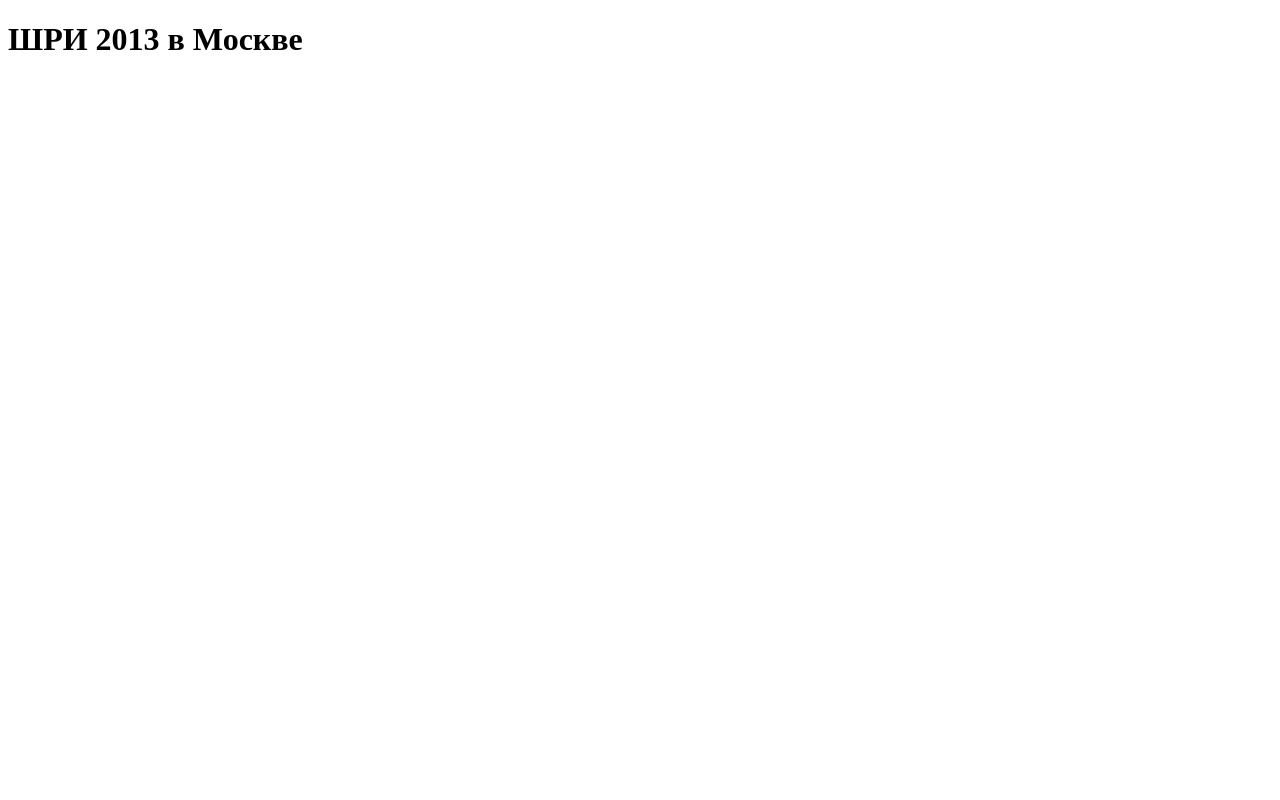
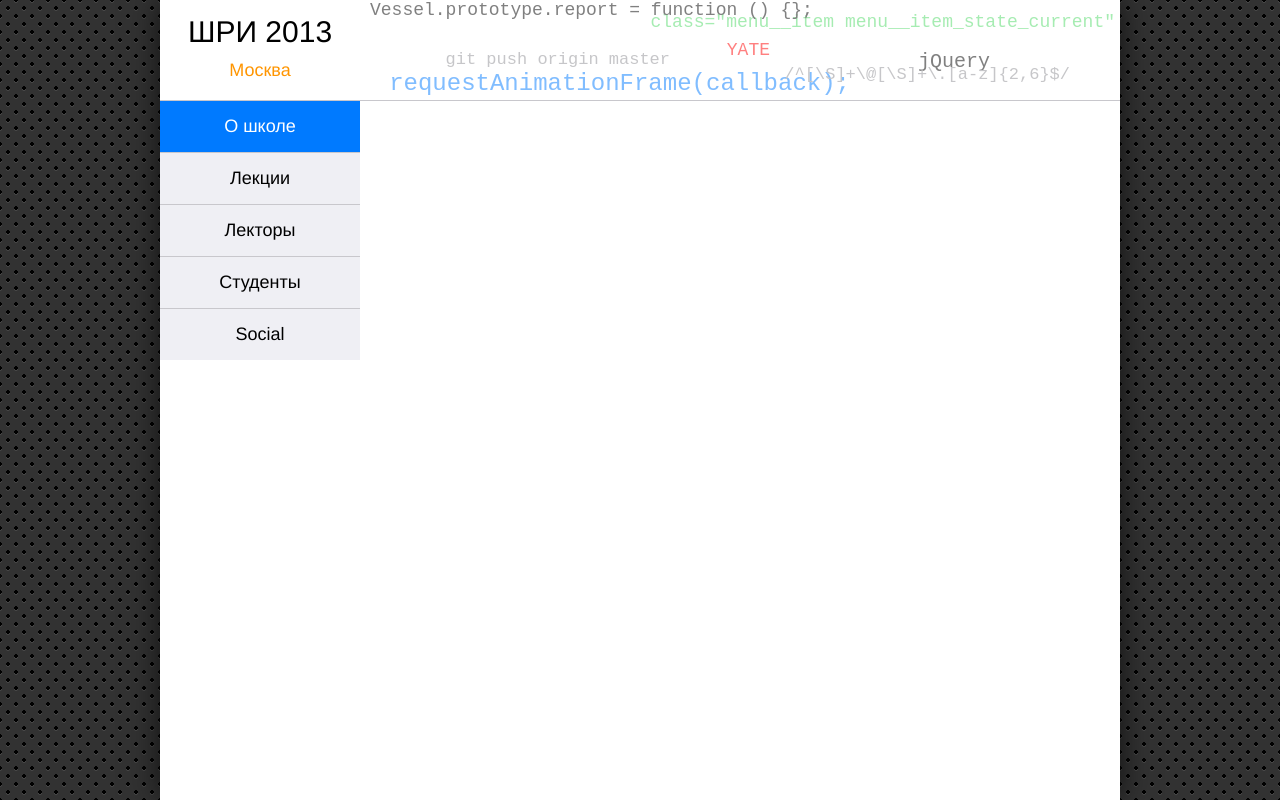
Before and after one commit to ololobus/shri-exam, a plain HTML site: page index.html in a window 1280 px wide. Drawn offline with Linux system fonts and the light colour scheme.

Commit message:
Верстка основных элементов страницы

```diff
--- a/css/main.css
+++ b/css/main.css
@@ -0,0 +1,147 @@
+*{
+  margin:0;
+  padding:0;
+  font-family:"Helvetica", "Arial";
+}
+
+body{
+  background:
+  radial-gradient(black 15%, transparent 16%) 0 0,
+  radial-gradient(black 15%, transparent 16%) 8px 8px,
+  radial-gradient(rgba(255,255,255,.1) 15%, transparent 20%) 0 1px,
+  radial-gradient(rgba(255,255,255,.1) 15%, transparent 20%) 8px 9px;
+  background-color:#323232;
+  background-size:16px 16px;
+}
+
+.white-substrate{
+  z-index:1;
+  background-color:white;
+  position:fixed;
+  top:0px;
+  bottom:0px;
+  left:50%;
+  margin-left:-480px;
+  width:960px;
+  box-shadow: 0 0 30px rgba(0,0,0,0.7);
+}
+
+.container{
+  z-index:2;
+  position:relative;
+  background:white;
+  width:960px;
+  margin:0 auto;
+}
+.container__row{
+  position:relative;
+}
+
+.main-title{
+  padding:15px 0px;
+  font-size:30px;
+  width:200px;
+  height:70px;
+  text-align:center;
+  display:inline-block;
+}
+.main-title__city{
+  font-size:18px;
+  color:#ff9500;
+}
+
+.theses{
+  overflow:hidden;
+  width:760px;
+  position:absolute;
+  height:100px;
+  top:0px;
+  right:0px;
+}
+.theses__white-fader{
+  position:absolute;
+  background-color:white;
+  z-index:4;
+  width:100%;
+  height:100%;
+  opacity:0.5;
+}
+.theses__thesis{
+  z-index:3;
+  position:absolute;
+  white-space:nowrap;
+  font-family:"Courier New", monospace;
+}
+.theses__thesis_1{
+  color:#4cd964;
+  font-size:18px;
+  right:5px;
+  top:12px;
+}
+.theses__thesis_2{
+  color:red;
+  font-size:18px;
+  right:350px;
+  top:40px;
+}
+.theses__thesis_3{
+  font-size:20px;
+  right:130px;
+  top:50px;
+}
+.theses__thesis_4{
+  color:#007aff;
+  font-size:24px;
+  right:270px;
+  top:70px;
+}
+.theses__thesis_5{
+  left:10px;
+  font-size:18px;
+}
+.theses__thesis_6{
+  color:#8e8e93;
+  top:65px;
+  right:50px;
+  font-size:17px;
+}
+.theses__thesis_7{
+  color:#8e8e93;
+  top:50px;
+  right:450px;
+  font-size:17px;
+}
+
+.menu{
+  position:fixed;
+  display:inline-block;
+  width:200px;
+}
+.menu__item{
+  display:block;
+  padding:15px 50px;
+  font-size:18px;
+  color:black;
+  background-color:#efeff4;
+  text-decoration:none;
+  border-top:1px solid #c8c7cc;
+  text-align:center;
+}
+.menu__item:hover{
+  background-color:#007aff;
+  color:white;
+}
+.menu__item_state_current{
+  color:white;
+  background-color:#007aff;
+}
+
+.page{
+  margin-left:200px;
+  padding:0px 15px;
+  width:730px;
+  border-top:1px solid #c8c7cc;
+}
+.page__list{
+
+}
--- a/index.html
+++ b/index.html
@@ -2,7 +2,55 @@
 <html>
 
   <head>
-    <meta charset=utf-8>
+    <meta charset="utf-8">
+    <title>Школа разработчиков интерфейсов 2013 | Яндекс</title>
+  </head>
+
+  <body>
+    <div class="container">
+
+      <div class="container__row">
+
+        <div class="main-title">
+          <p>ШРИ 2013</p>
+          <span class="main-title__city">Москва</span>
+        </div>
+
+        <div class="theses">
+          <span class="theses__thesis theses__thesis_1">class="menu__item menu__item_state_current"</span>
+          <span class="theses__thesis theses__thesis_2">YATE</span>
+          <span class="theses__thesis theses__thesis_3">jQuery</span>
+          <span class="theses__thesis theses__thesis_4">requestAnimationFrame(callback);</span>
+          <span class="theses__thesis theses__thesis_5">Vessel.prototype.report = function () {};</span>
+          <span class="theses__thesis theses__thesis_6">/^[\S]+\@[\S]+\.[a-z]{2,6}$/</span>
+          <span class="theses__thesis theses__thesis_7">git push origin master</span>
+          <div class="theses__white-fader"></div>
+        </div>
+      </div>
+
+      <div class="container__row">
+
+        <div class="menu">
+          <a href="#/about" class="menu__item menu__item_state_current">О школе</a>
+          <a href="#/lectures" class="menu__item">Лекции</a>
+          <a href="#/lectors" class="menu__item">Лекторы</a>
+          <a href="#/students" class="menu__item">Студенты</a>
+          <a href="#/social" class="menu__item">Social</a>
+        </div>
+
+        <div class="page">
+          <div class="page__list">
+
+          </div>
+        </div>
+
+      </div>
+
+    </div>
+    <div class="white-substrate"></div>
+
+    <!-- assets start -->
+    <link rel="stylesheet" type="text/css" href="css/main.css">
 
     <script src="js/lib/jquery-2.0.3.js" type="text/javascript"></script>
 
@@ -10,12 +58,7 @@
 
     <script src="js/main.js" type="text/javascript"></script>
     <script src="js/dbms.js" type="text/javascript"></script>
-
-    <link rel="stylesheet" type="text/css" href="css/main.css">
-  </head>
-
-  <body>
-    <h1>ШРИ 2013 в Москве</h1>
+    <!-- assets end -->
   </body>
 
 </html>
```
